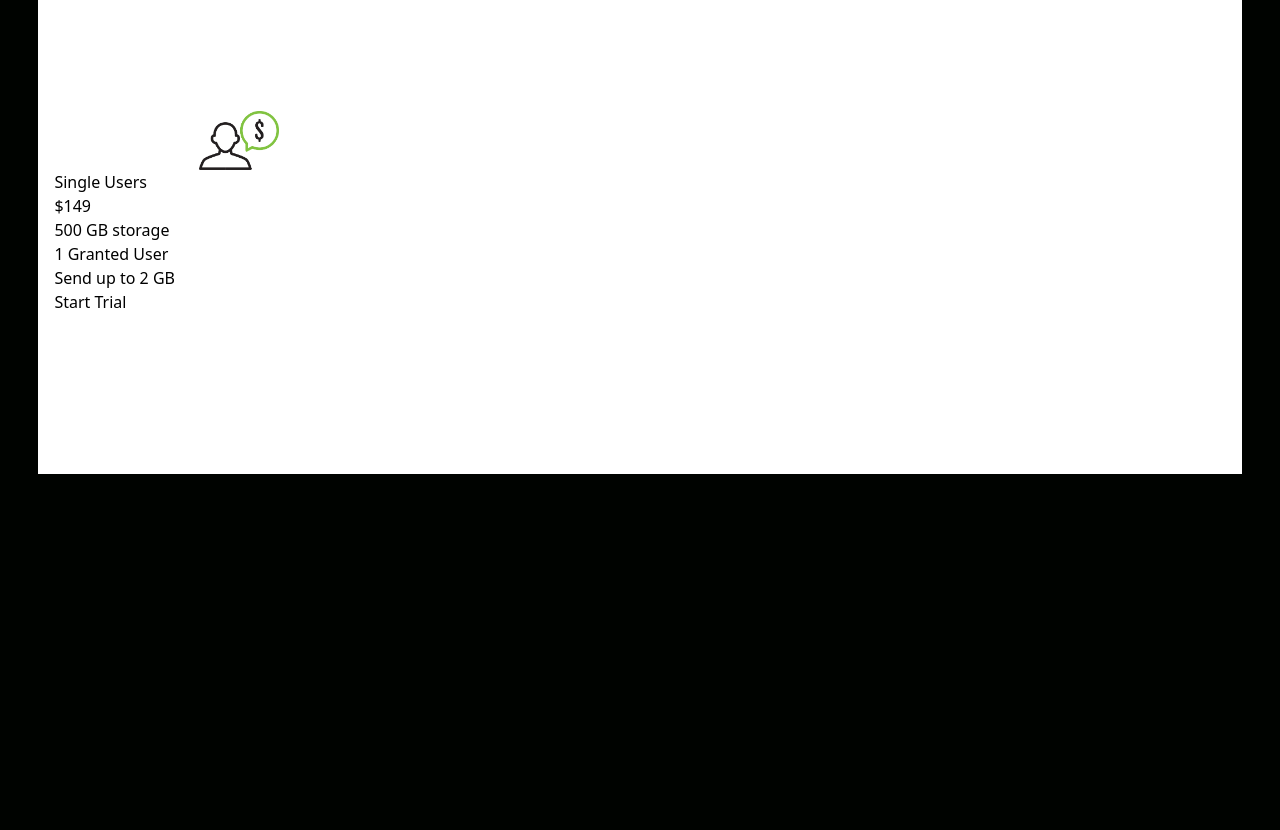
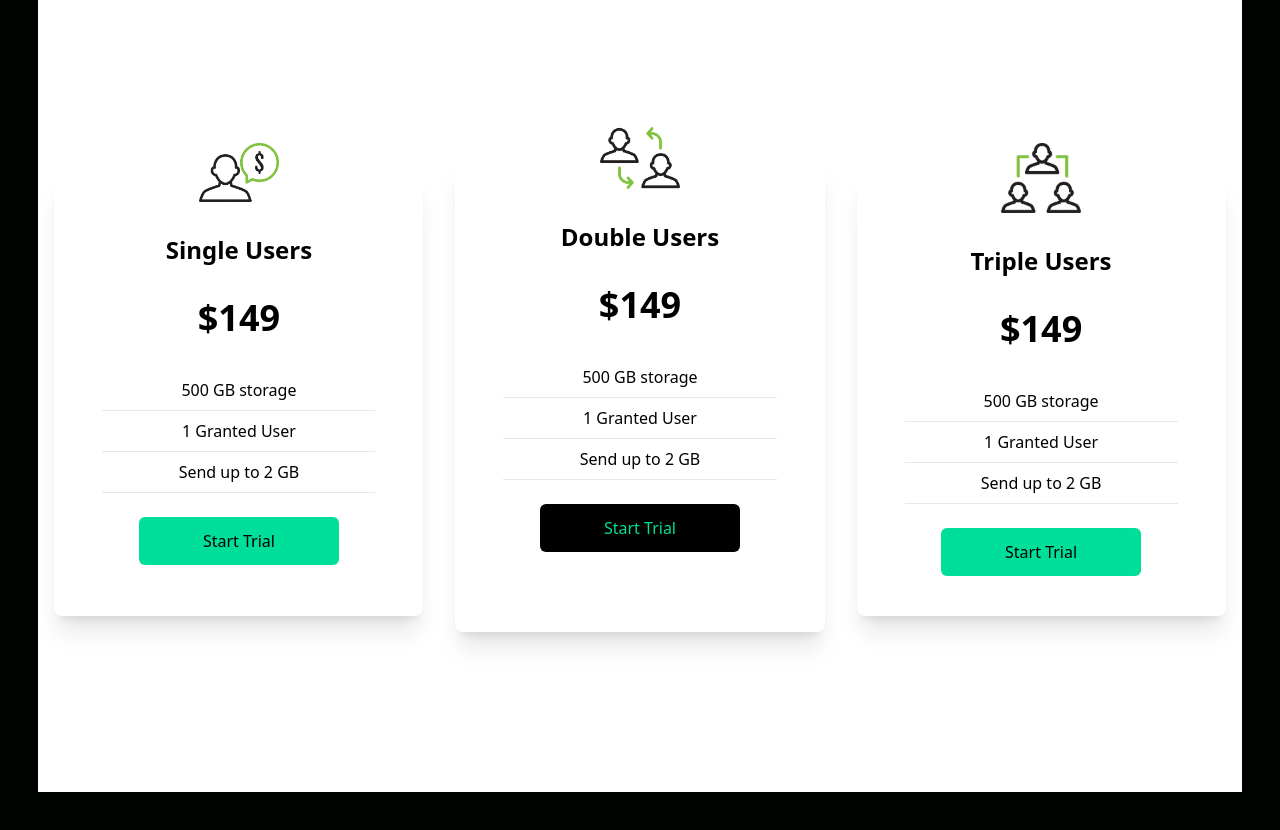
Before and after one commit to MALWICK/crypto-website, a React (Create React App) app: page / in a window 1280 px wide. Shown: the part 1720-2550 px from the top of the page. Before the commit the page ends 2232 px from the top, so only its background shows below. Built offline with nearby package versions, Linux system fonts and the light colour scheme.

Commit message:
creating my card  section

```diff
--- a/src/component/Cards.jsx
+++ b/src/component/Cards.jsx
@@ -7,20 +7,65 @@
   return (
     <div className="w-full py-[10rem] px-4 bg-white">
       <div className="max-w-[1240px] mx-auto grid md:grid-cols-3 gap-8">
-        <div className="w-full">
+        <div className="w-full shadow-xl flex flex-col p-4 my-4 rounded-lg hover:scale-105 duration-300">
           <img
             src={Single}
             alt="/"
             className="w-20 mx-auto mt-[-3rem] bg-white"
           />
-          <h2>Single Users</h2>
-          <p>$149</p>
-          <div>
-            <p>500 GB storage</p>
-            <p>1 Granted User</p>
-            <p>Send up to 2 GB </p>
+          <h2 className="text-2xl font-bold text-center py-8">Single Users</h2>
+          <p className="text-center text-4xl font-bold">$149</p>
+          <div className="text-center font-meduim">
+            <p className="py-2 border-b mx-8 mt-8">500 GB storage</p>
+            <p className="py-2 border-b mx-8">1 Granted User</p>
+            <p className="py-2 border-b mx-8">Send up to 2 GB </p>
           </div>
-          <button type="button">Start Trial</button>
+          <button
+            className="bg-[#00df9a] w-[200px] rounded-md font-medium my-6 mx-auto py-3 text-black"
+            type="button"
+          >
+            Start Trial
+          </button>
+        </div>
+        <div className="w-full shadow-xl flex flex-col p-4 md:my-0 my-9 rounded-lg hover:scale-105 duration-300">
+          <img
+            src={Double}
+            alt="/"
+            className="w-20 mx-auto mt-[-3rem] bg-transparent"
+          />
+          <h2 className="text-2xl font-bold text-center py-8">Double Users</h2>
+          <p className="text-center text-4xl font-bold">$149</p>
+          <div className="text-center font-meduim">
+            <p className="py-2 border-b mx-8 mt-8">500 GB storage</p>
+            <p className="py-2 border-b mx-8">1 Granted User</p>
+            <p className="py-2 border-b mx-8">Send up to 2 GB </p>
+          </div>
+          <button
+            className="text-[#00df9a] w-[200px] rounded-md font-medium my-6 mx-auto py-3 bg-black"
+            type="button"
+          >
+            Start Trial
+          </button>
+        </div>
+        <div className="w-full shadow-xl flex flex-col p-4 my-4 rounded-lg hover:scale-105 duration-300">
+          <img
+            src={Triple}
+            alt="/"
+            className="w-20 mx-auto mt-[-3rem] bg-white"
+          />
+          <h2 className="text-2xl font-bold text-center py-8">Triple Users</h2>
+          <p className="text-center text-4xl font-bold">$149</p>
+          <div className="text-center font-meduim">
+            <p className="py-2 border-b mx-8 mt-8">500 GB storage</p>
+            <p className="py-2 border-b mx-8">1 Granted User</p>
+            <p className="py-2 border-b mx-8">Send up to 2 GB </p>
+          </div>
+          <button
+            className="bg-[#00df9a] w-[200px] rounded-md font-medium my-6 mx-auto py-3 text-black"
+            type="button"
+          >
+            Start Trial
+          </button>
         </div>
       </div>
     </div>
```
